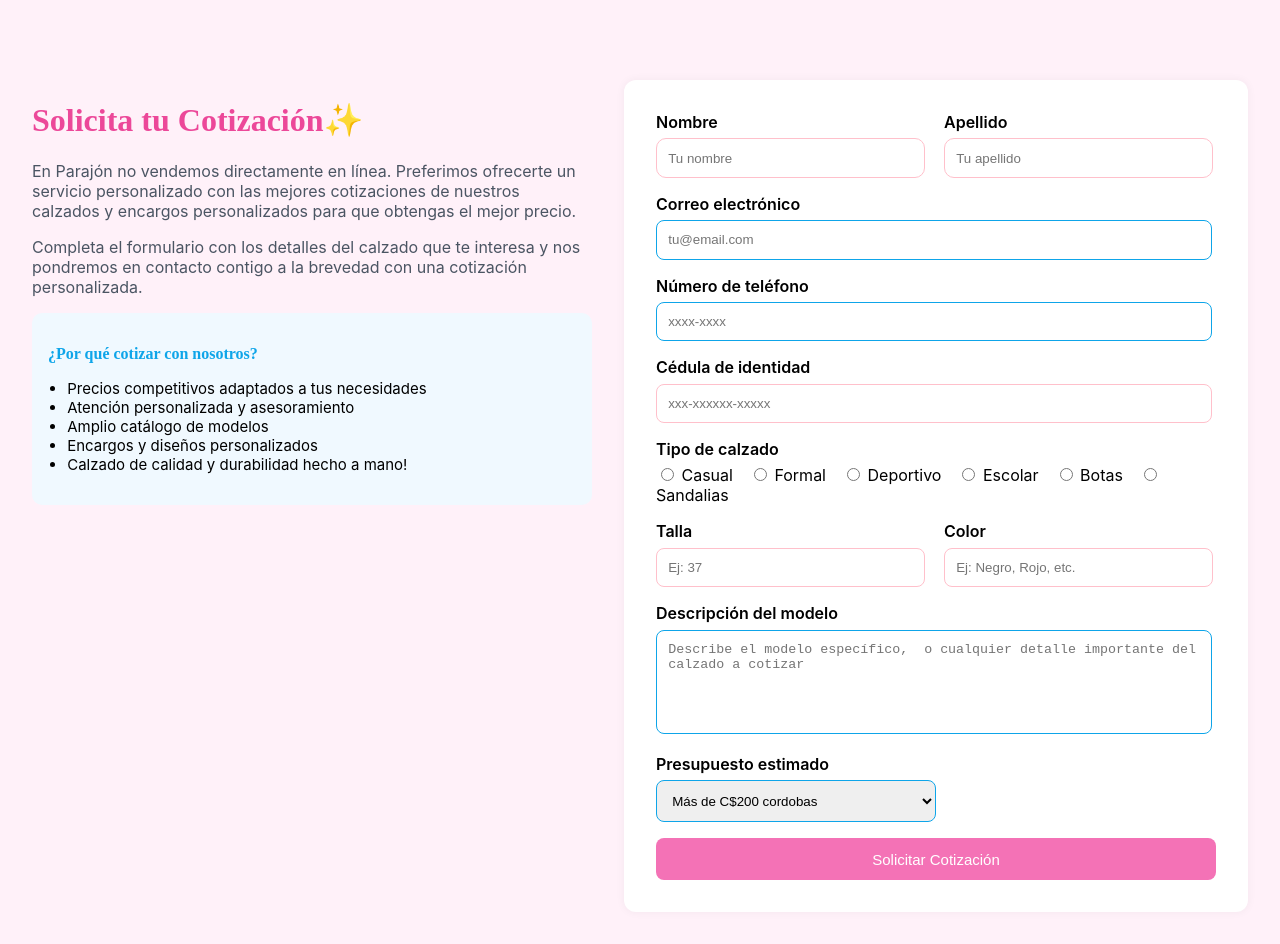
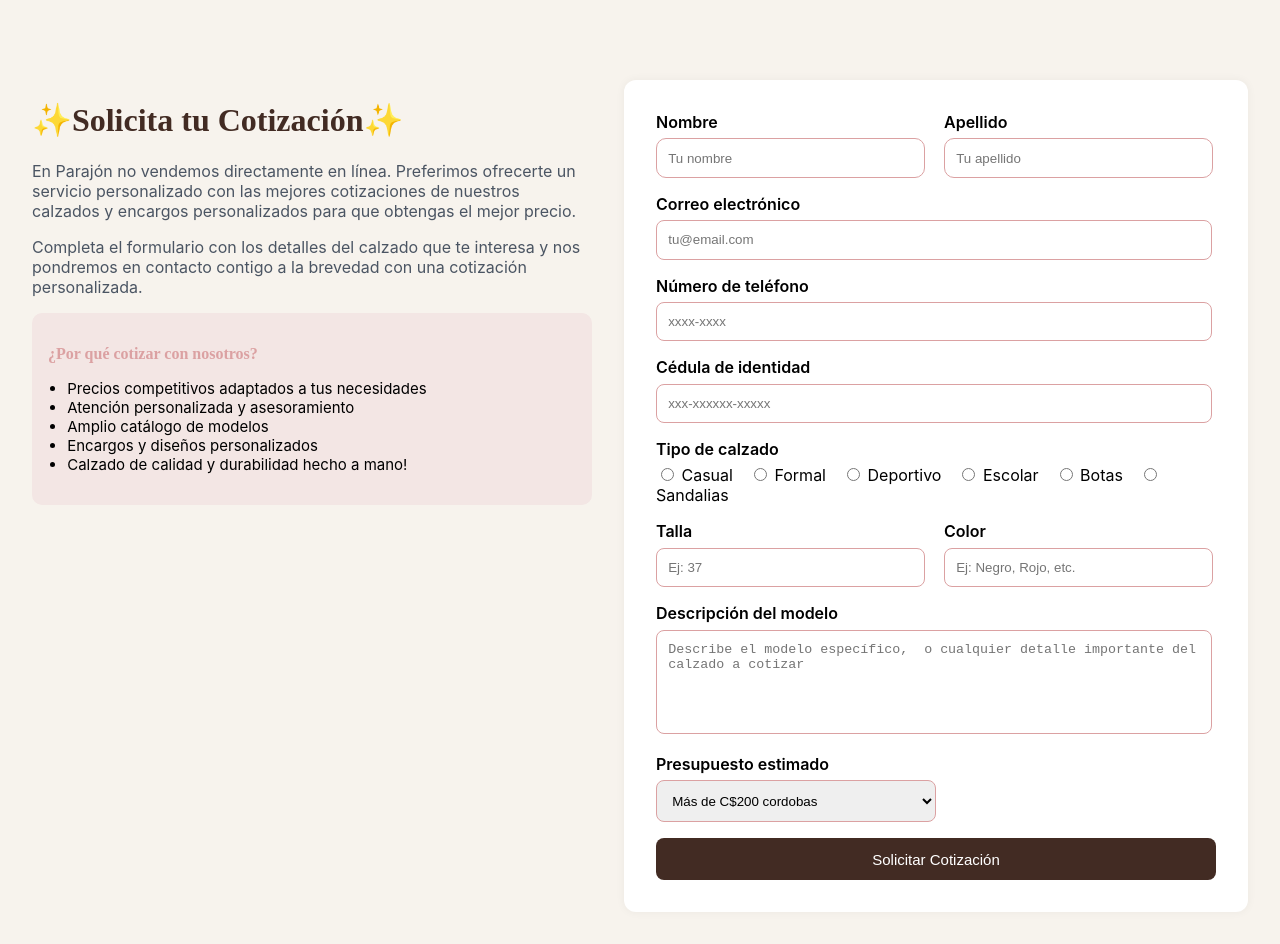
Before and after one commit to MV-99/WebParajonMasaya, a React (Create React App) app: page /cotizacion in a window 1280 px wide. Built offline with nearby package versions, Linux system fonts and the light colour scheme; some icons are missing.

Commit message:
cambiando todos los colores

```diff
--- a/src/pages/Ayuda2.tsx
+++ b/src/pages/Ayuda2.tsx
@@ -19,7 +19,7 @@
                     top: '20px',
                     left: '20px',
                     fontSize: '30px',
-                    color: '#db2777',
+                    color: '#422B23',
                     cursor: 'pointer',
                     zIndex: 10,
                 }}
@@ -33,7 +33,7 @@
             >
                 <motion.h1
                     style={{
-                        color: '#db2777',
+                        color: '#422B23',
                         textAlign: 'center',
                         display: 'flex',
                         alignItems: 'center',
@@ -45,10 +45,10 @@
                     transition={{ duration: 0.5 }}
                 >
                     <StarOutlinedIcon style={{
-                        fontSize: '40px', color: '#db2777', fontFamily: '-moz-initial'
+                        fontSize: '40px', color: '#422B23', fontFamily: '-moz-initial'
                     }} />
                     Centro de Ayuda Parajón
-                    <StarOutlinedIcon style={{ fontSize: '40px', color: '#db2777' }} />
+                    <StarOutlinedIcon style={{ fontSize: '40px', color: '#422B23' }} />
                 </motion.h1>
 
                 <p style={{ textAlign: 'center', color: '#5E5E5E' }}>
@@ -60,7 +60,7 @@
                     animate={{ opacity: 1 }}
                     transition={{ delay: 0.3, duration: 0.5 }}
                 >
-                    <h2 style={{ color: '#db2777', }}>Preguntas Frecuentes</h2>
+                    <h2 style={{ color: '#DBA1A2', }}>Preguntas Frecuentes</h2>
 
                     {[
                         {
@@ -103,7 +103,7 @@
                     animate={{ opacity: 1 }}
                     transition={{ delay: 0.8, duration: 0.5 }}
                 >
-                    <p style={{ color: '#db2777', fontWeight: 'bold' }}>
+                    <p style={{ color: '#DBA1A2', fontWeight: 'bold' }}>
                         Si no encuentras lo que buscas, contáctanos para más ayuda💡 ¡Saludos!
                     </p>
                     <div
@@ -117,7 +117,7 @@
                         <Button
                             variant="contained"
                             style={{
-                                backgroundColor: '#ff9cee',
+                                backgroundColor: '#DBA1A2',
                                 color: 'white',
                                 borderRadius: '20px',
                             }}
--- a/src/pages/Catalogo.tsx
+++ b/src/pages/Catalogo.tsx
@@ -576,20 +576,20 @@
 
     return (
 
-        <div style={{ minHeight: "100vh", padding: "20px", fontFamily: '-moz-initial', backgroundColor: '#ffeefa' }}>
+        <div style={{ minHeight: "100vh", padding: "20px", fontFamily: '-moz-initial', backgroundColor: '#F7F3ED' }}>
             <ArrowBackOutlinedIcon
                 onClick={handleBack}
-                style={{ cursor: 'pointer', marginRight: '0.5rem', color: '#ec4899' }}
+                style={{ cursor: 'pointer', marginRight: '0.5rem', color: 'black' }}
             />
-            <h1 style={{ textAlign: "center", fontSize: "2.5rem", fontWeight: "bold", color: "black" }}>
-                ❤️Catálogo de Zapatos❤️
+            <h1 style={{ textAlign: "center", fontSize: "2.5rem", fontWeight: "bold", color: "#422B23" }}>
+               ✨Catálogo de Zapatos✨
             </h1>
 
-            <h3 style={{ textAlign: 'center', color: 'gray', fontWeight: 'bold' }}>¡Descubre nuestros diferentes estilos ✨y precios amigables a tu bolsillo💸!</h3>
+            <h3 style={{ textAlign: 'center', color: 'gray', fontWeight: 'bold' }}>¡Descubre nuestros diferentes estilos y precios amigables a tu bolsillo!</h3>
 
             {/* Filtros */}
             <div style={{ backgroundColor: "white", padding: "20px", borderRadius: "10px", margin: "20px 0" }}>
-                <h2 style={{ color: "black", marginBottom: "10px" }}>Filtros</h2>
+                <h2 style={{ color: "#422B23", marginBottom: "10px" }}>Filtros</h2>
 
                 <div style={{ display: "flex", gap: "10px", flexWrap: "wrap" }}>
                     <select value={color} onChange={(e) => setColor(e.target.value)} style={selectStyle}>
@@ -646,8 +646,8 @@
             </div>
 
             {/* Resultados */}
-            <h2 style={{ color: "#ff69b4", marginBottom: "10px" }}>Resultados</h2>
-            <p style={{ color: "#ff69b4", textAlign: "right" }}>{filteredShoes.length} productos encontrados</p>
+            <h2 style={{ color: "#DBA1A2", marginBottom: "10px" }}>Resultados</h2>
+            <p style={{ color: "#DBA1A2", textAlign: "right" }}>{filteredShoes.length} productos encontrados</p>
 
             <div style={{ display: "grid", gridTemplateColumns: "repeat(auto-fit, minmax(250px, 1fr))", gap: "20px", marginTop: "20px" }}>
                 {filteredShoes.map((shoe) => (
@@ -698,6 +698,7 @@
                                 marginBottom: "10px",
                                 borderRadius: "10px",
                                 border: "1px solid #ccc",
+                                outline:'none'
                             }}
                         />
                         <input
@@ -711,6 +712,7 @@
                                 marginBottom: "10px",
                                 borderRadius: "10px",
                                 border: "1px solid #ccc",
+                                outline:'none'
                             }}
                         />
                         <button
@@ -729,7 +731,7 @@
                                 ...quoteButtonStyle,
                                 width: "50%",
                                 marginBottom: "10px",
-                                backgroundColor: "black",
+                                backgroundColor: "#422B23",
                             }}
                         >
                             Enviar
@@ -745,7 +747,7 @@
                                 borderRadius: "20px",
                                 border: "1px solid white",
                                 backgroundColor: "white",
-                                color: "#ff69b4",
+                                color: "#422B23",
                                 fontWeight: "bold",
                                 cursor: "pointer",
                             }}
@@ -771,11 +773,12 @@
 
 const clearButtonStyle: React.CSSProperties = {
     padding: "10px 20px",
-    backgroundColor: "black",
+    backgroundColor: "#422B23",
     border: "none",
     borderRadius: "5px",
     cursor: "pointer",
-    color: 'white'
+    color: 'white',
+    fontWeight:'bolder'
 
 };
 
@@ -795,7 +798,7 @@
 
 const quoteButtonStyle: React.CSSProperties = {
     marginTop: "10px",
-    backgroundColor: "#ff69b4",
+    backgroundColor: "#DBA1A2",
     color: "white",
     border: "none",
     borderRadius: "20px",
--- a/src/pages/Cotizar.tsx
+++ b/src/pages/Cotizar.tsx
@@ -70,12 +70,12 @@
             animate={{ opacity: 1, y: 0 }}
             transition={{ duration: 0.5 }}
         >    {/*asi se hace la animacion*/}
-            <div style={{ padding: '2rem', backgroundColor: '#fff1f9', minHeight: '100vh' }}>
+            <div style={{ padding: '2rem', backgroundColor: '#F7F3ED', minHeight: '100vh' }}>
                 {/* Icono y título */}
                 <div style={{ display: 'flex', alignItems: 'center', marginBottom: '2rem' }}>
                     <ArrowBackOutlinedIcon
                         onClick={handleBack}
-                        style={{ cursor: 'pointer', marginRight: '0.5rem', color: '#ec4899' }}
+                        style={{ cursor: 'pointer', marginRight: '0.5rem', color: '#422B23' }}
                     />
 
                 </div>
@@ -89,7 +89,7 @@
                 }}>
                     {/* Izquierda - Texto */}
                     <div style={{ flex: 1, minWidth: '300px' }}>
-                        <h1 style={{ color: '#ec4899', fontWeight: 'bold', fontFamily: '-moz-initial' }}>Solicita tu Cotización✨</h1>
+                        <h1 style={{ color: '#422B23', fontWeight: 'bold', fontFamily: '-moz-initial' }}>✨Solicita tu Cotización✨</h1>
                         <p style={{ marginBottom: '1rem', fontSize: '16px', color: '#4b5563', fontWeight: 'inherit' }}>
                             En Parajón no vendemos directamente en línea. Preferimos ofrecerte un servicio personalizado con las mejores cotizaciones  de nuestros calzados y encargos personalizados para que obtengas el mejor precio.
                         </p>
@@ -98,12 +98,12 @@
                         </p>
 
                         <div style={{
-                            backgroundColor: '#f0f9ff',
+                            backgroundColor: '#f3e6e4ff',
                             borderRadius: '10px',
                             padding: '1rem',
                             fontSize: '14px'
                         }}>
-                            <p style={{ fontWeight: 'bold', color: '#0ea5e9', fontSize: '16px', fontFamily: '-moz-initial' }}>¿Por qué cotizar con nosotros?</p>
+                            <p style={{ fontWeight: 'bold', color: '#DBA1A2', fontSize: '16px', fontFamily: '-moz-initial' }}>¿Por qué cotizar con nosotros?</p>
                             <ul style={{ paddingLeft: '1.2rem', color: 'black', fontSize: '15px' }}>
                                 <li>Precios competitivos adaptados a tus necesidades</li>
                                 <li>Atención personalizada y asesoramiento</li>
@@ -158,14 +158,14 @@
                             <label style={labelStyle}>Correo electrónico</label>
                             <input
                                 placeholder="tu@email.com"
-                                style={{ ...inputStyle, width: '95%', border: '1px solid #0ea5e9' }}
+                                style={{ ...inputStyle, width: '95%', border: '1px solid #DBA1A2' }}
                                 onChange={(e) => {
                                     const value = e.target.value;
                                     const emailRegex = /^[^\s@]+@[^\s@]+\.[^\s@]+$/;
                                     if (!emailRegex.test(value)) {
                                         e.target.style.border = '2px solid red';
                                     } else {
-                                        e.target.style.border = '1px solid #0ea5e9';
+                                        e.target.style.border = '1px solid #DBA1A2';
                                     }
                                 }}
                             />
@@ -178,7 +178,7 @@
                             <input
                                 placeholder="xxxx-xxxx"
                                 maxLength={8}
-                                style={{ ...inputStyle, width: '95%', border: '1px solid #0ea5e9', }}
+                                style={{ ...inputStyle, width: '95%', border: '1px solid #DBA1A2', }}
                                 onChange={(e) => {
                                     const soloNumeros = e.target.value.replace(/\D/g, '');
                                     e.target.value = soloNumeros;
@@ -192,7 +192,7 @@
                             <input
                                 placeholder="xxx-xxxxxx-xxxxx"
                                 maxLength={16}
-                                style={{ ...inputStyle, width: '95%', border: '1px solid pink' }}
+                                style={{ ...inputStyle, width: '95%', border: '1px solid #DBA1A2' }}
                                 onChange={(e) => {
                                     let value = e.target.value.replace(/[^a-zA-Z0-9]/g, '');
                                     if (value.length > 3 && value.length <= 9) {
@@ -227,7 +227,7 @@
                                     name="talla"
                                     placeholder="Ej: 37"
                                     maxLength={30}
-                                    style={{ ...inputStyle, width: '90%', border: '1px solid pink' }}
+                                    style={{ ...inputStyle, width: '90%', border: '1px solid #DBA1A2' }}
                                 />
 
                             </div>
@@ -237,7 +237,7 @@
                                     name="color"
                                     placeholder="Ej: Negro, Rojo, etc."
                                     maxLength={30}
-                                    style={{ ...inputStyle, width: '90%', border: '1px solid pink', }}
+                                    style={{ ...inputStyle, width: '90%', border: '1px solid #DBA1A2', }}
                                 />
                             </div>
                         </div>
@@ -249,7 +249,7 @@
                                 name="masinfo"
                                 placeholder="Describe el modelo específico,  o cualquier detalle importante del calzado a cotizar"
                                 maxLength={300}
-                                style={{ ...inputStyle, height: '80px', resize: 'none', width: '95%', border: '1px solid #0ea5e9', }}
+                                style={{ ...inputStyle, height: '80px', resize: 'none', width: '95%', border: '1px solid #DBA1A2', }}
                             />
                         </div>
 
@@ -261,7 +261,7 @@
                                 style={{
                                     ...inputStyle,
                                     width: '50%',
-                                    border: '1px solid #0ea5e9',
+                                    border: '1px solid #DBA1A2',
                                 }}
                             >
                                 <option value="Más de C$200 cordobas">Más de C$200 cordobas</option>
@@ -274,7 +274,7 @@
                         <button
                             type="submit"
                             style={{
-                                backgroundColor: '#f472b6',
+                                backgroundColor: '#422B23',
                                 color: 'white',
                                 border: 'none',
                                 padding: '0.8rem',
@@ -298,7 +298,7 @@
     width: '100%',
     padding: '0.7rem',
     borderRadius: '8px',
-    border: '1px solid #e5e7eb',
+    border: '1px solid #DBA1A2',
     outline: 'none'
 };
 
@@ -312,7 +312,7 @@
     width: '90%',
     padding: '0.7rem',
     borderRadius: '10px',
-    border: '1px solid pink',
+    border: '1px solid #DBA1A2',
     outline: 'none'
 };
 
```
Also changed, not shown: src/pages/home.tsx (+28 -27 lines).
